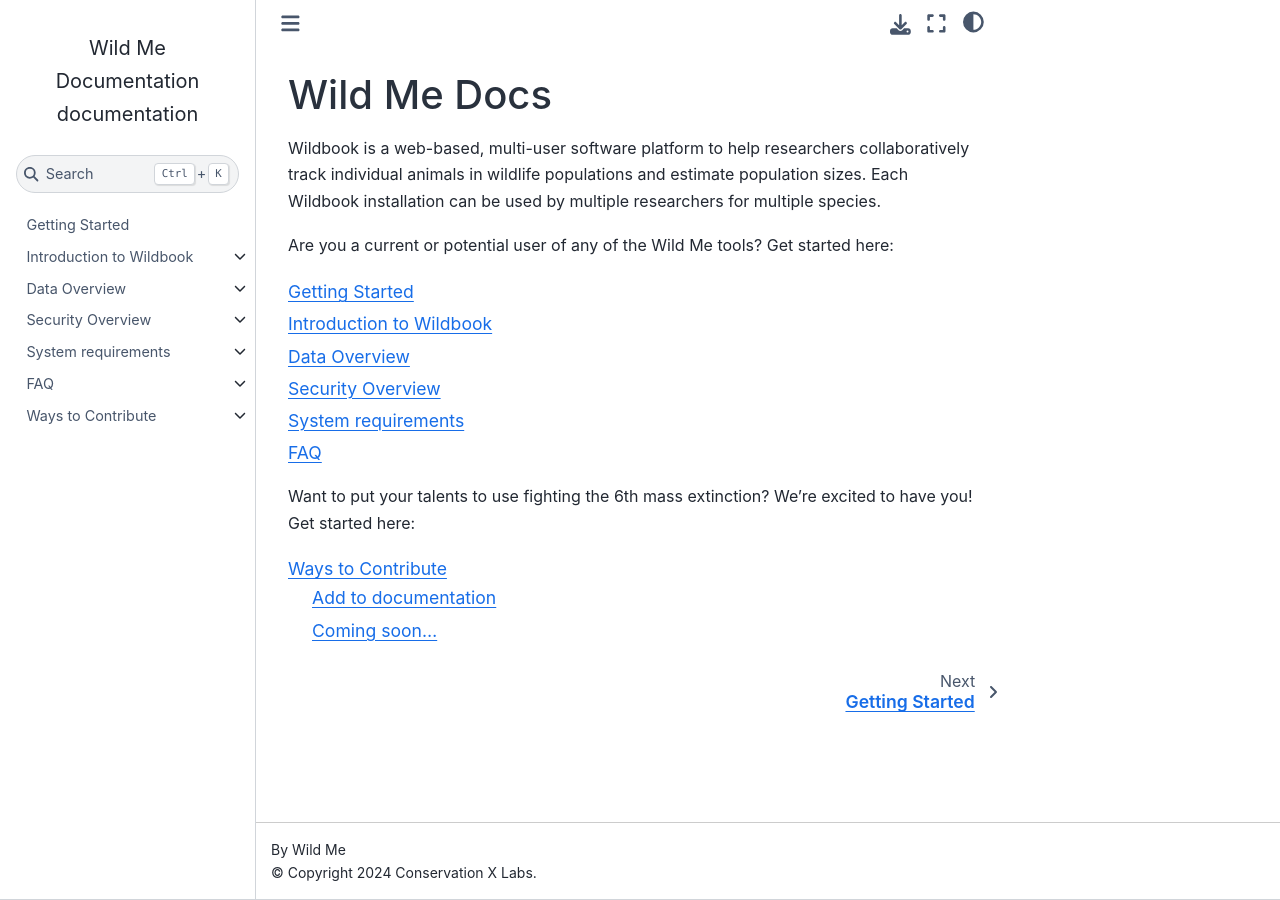
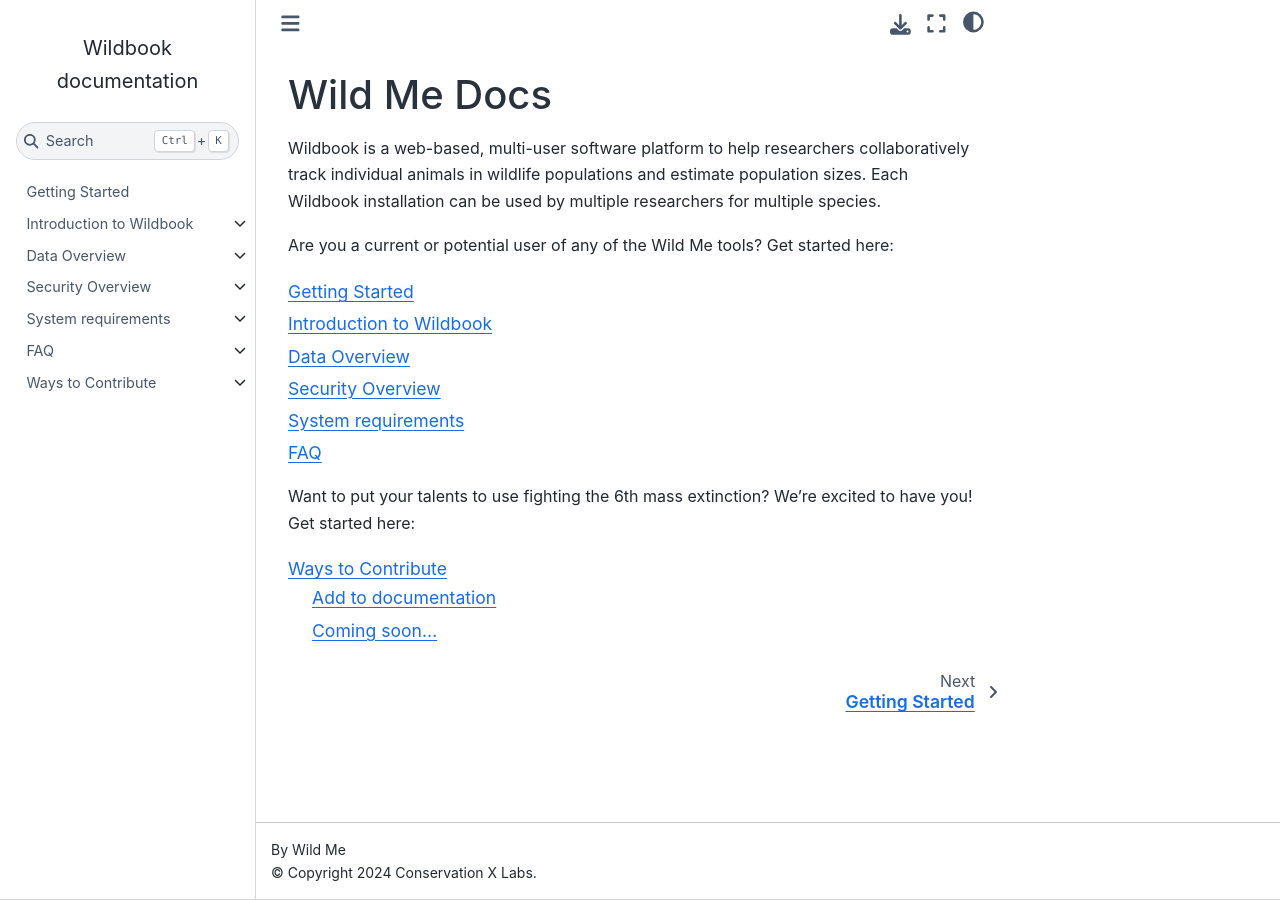
Before and after one commit to WildMeOrg/wildbook-docs, a Sphinx documentation site: the page built from docs/index.md, in a window 1280 px wide. Built offline with Sphinx 7.4.7 and the Sphinx Book theme 1.1.4, drawn with Linux system fonts in a browser that asks for light colours.

Commit message:
project name update

```diff
--- a/docs/conf.py
+++ b/docs/conf.py
@@ -6,7 +6,7 @@
 # -- Project information -----------------------------------------------------
 # https://www.sphinx-doc.org/en/master/usage/configuration.html#project-information
 
-project = 'Wild Me Documentation'
+project = 'Wildbook'
 copyright = '2024 Conservation X Labs'
 author = 'Wild Me'
 
```
